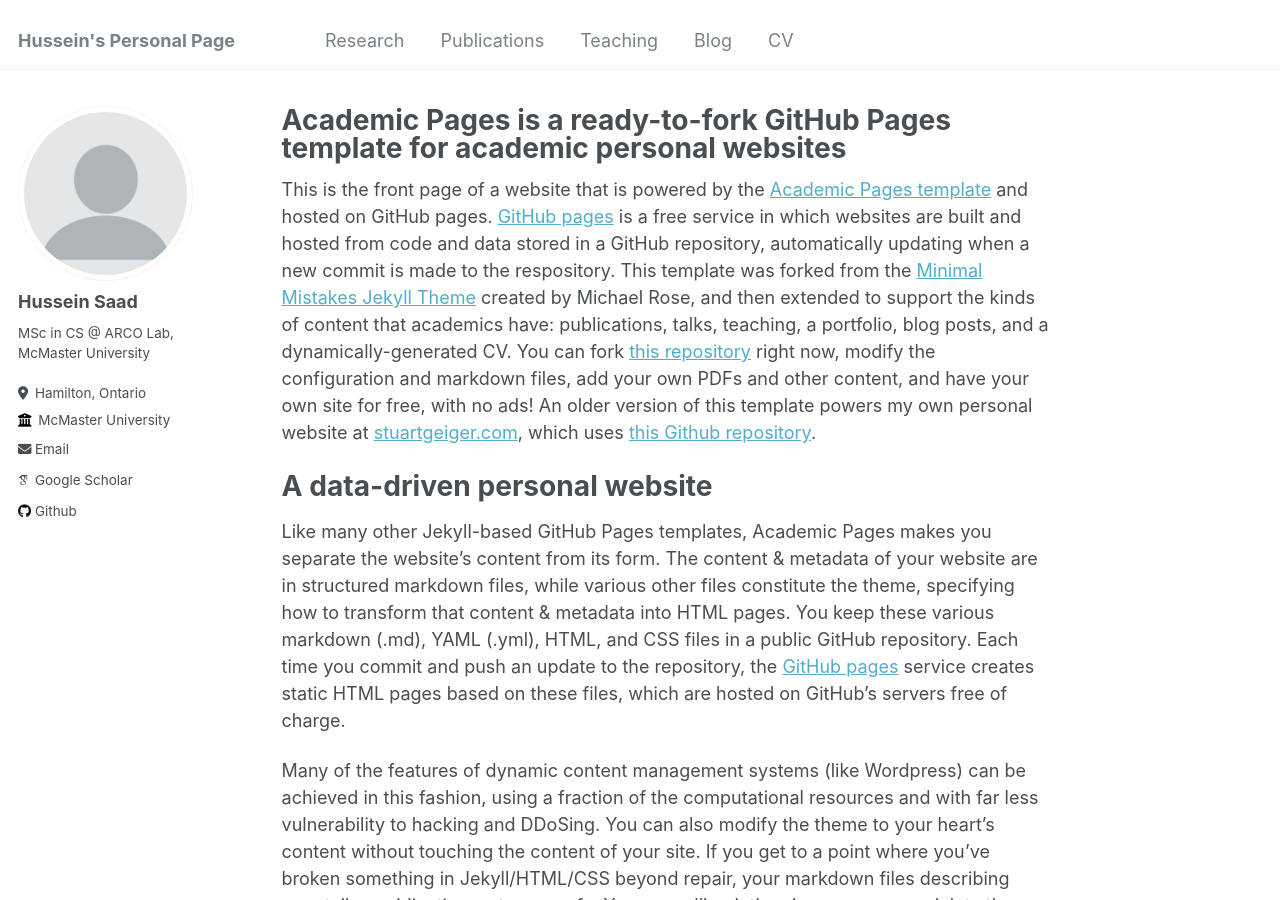
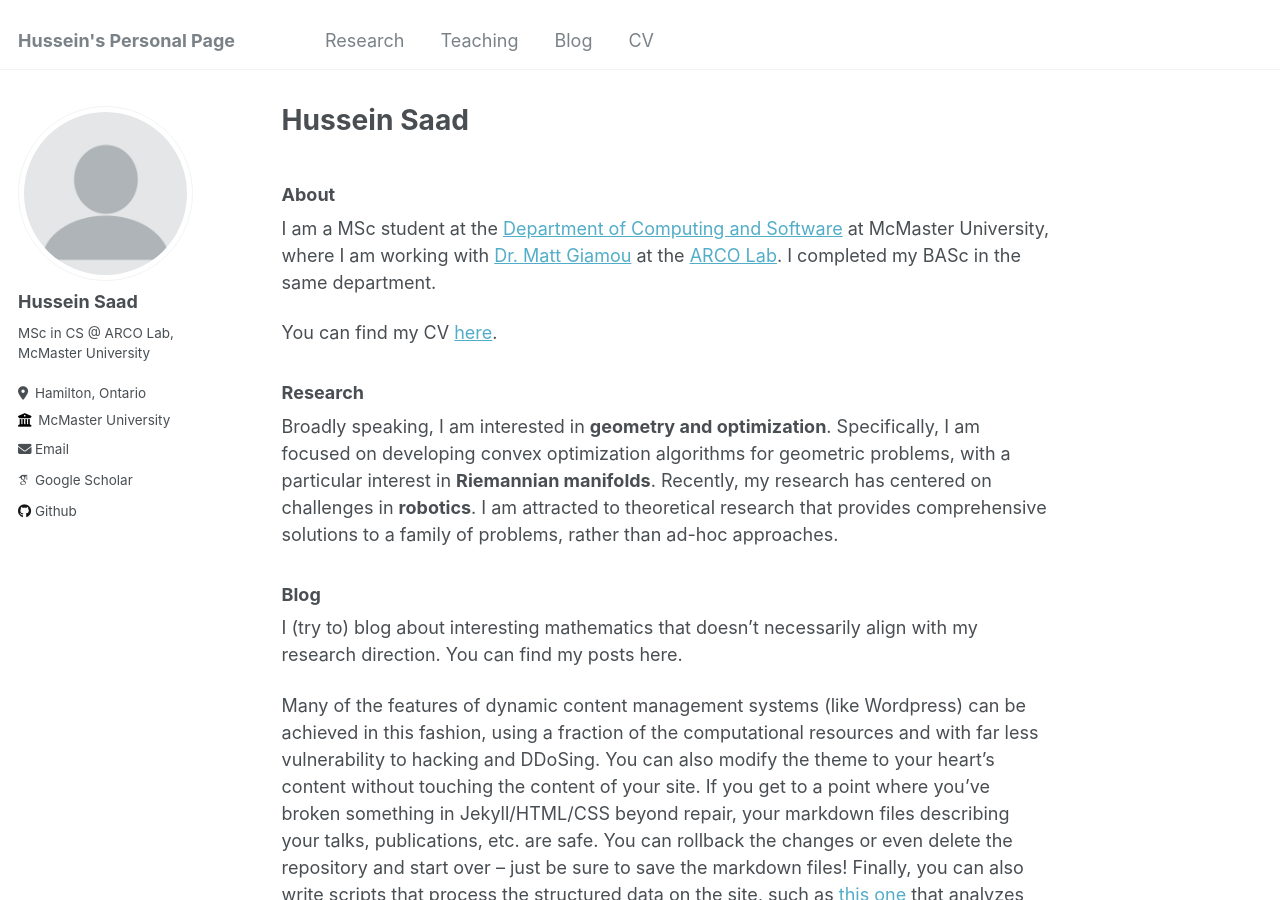
Before and after one commit to husseinsd1/husseinsd1.github.io, a Jekyll site: the page built from _pages/about.md, in a window 1280 px wide and 900 px high. Built offline with Jekyll 4.4.1, drawn with Linux system fonts in a browser that asks for light colours; some web fonts are replaced.

Commit message:
Update home page and pubs

```diff
--- a/_data/navigation.yml
+++ b/_data/navigation.yml
@@ -3,8 +3,8 @@ main:
   - title: "Research"
     url: /research/
 
-  - title: "Publications"
-    url: /publications/
+  # - title: "Publications"
+  #   url: /publications/
 
   # - title: "Talks"
   #   url: /talks/
--- a/_pages/about.md
+++ b/_pages/about.md
@@ -1,17 +1,28 @@
 ---
 permalink: /
-title: "Academic Pages is a ready-to-fork GitHub Pages template for academic personal websites"
+title: "Hussein Saad"
 author_profile: true
 redirect_from:
   - /about/
   - /about.html
 ---
 
-This is the front page of a website that is powered by the [Academic Pages template](https://github.com/academicpages/academicpages.github.io) and hosted on GitHub pages. [GitHub pages](https://pages.github.com) is a free service in which websites are built and hosted from code and data stored in a GitHub repository, automatically updating when a new commit is made to the respository. This template was forked from the [Minimal Mistakes Jekyll Theme](https://mmistakes.github.io/minimal-mistakes/) created by Michael Rose, and then extended to support the kinds of content that academics have: publications, talks, teaching, a portfolio, blog posts, and a dynamically-generated CV. You can fork [this repository](https://github.com/academicpages/academicpages.github.io) right now, modify the configuration and markdown files, add your own PDFs and other content, and have your own site for free, with no ads! An older version of this template powers my own personal website at [stuartgeiger.com](http://stuartgeiger.com), which uses [this Github repository](https://github.com/staeiou/staeiou.github.io).
+### About
+I am a MSc student at the [Department of Computing and Software](https://www.eng.mcmaster.ca/cas/) at McMaster University, where I am working with [Dr. Matt Giamou](https://mattgiamou.ca/) at the [ARCO Lab](https://arcolab.mcmaster.ca/). I completed my BASc in the same department.
 
-A data-driven personal website
-======
-Like many other Jekyll-based GitHub Pages templates, Academic Pages makes you separate the website's content from its form. The content & metadata of your website are in structured markdown files, while various other files constitute the theme, specifying how to transform that content & metadata into HTML pages. You keep these various markdown (.md), YAML (.yml), HTML, and CSS files in a public GitHub repository. Each time you commit and push an update to the repository, the [GitHub pages](https://pages.github.com/) service creates static HTML pages based on these files, which are hosted on GitHub's servers free of charge.
+You can find my CV [here](files/Hussein_Saad_CV.pdf).
+
+### Research
+Broadly speaking, I am interested in **geometry and optimization**. Specifically, I am focused on developing convex optimization algorithms for geometric problems, with a particular interest in **Riemannian manifolds**. Recently, my research has centered on challenges in **robotics**. I am attracted to theoretical research that provides comprehensive solutions to a family of problems, rather than ad-hoc approaches.
+
+### Blog
+I (try to) blog about interesting mathematics that doesn't necessarily align with my research direction. You can find my posts here.
+
+
+
+
+
+
 
 Many of the features of dynamic content management systems (like Wordpress) can be achieved in this fashion, using a fraction of the computational resources and with far less vulnerability to hacking and DDoSing. You can also modify the theme to your heart's content without touching the content of your site. If you get to a point where you've broken something in Jekyll/HTML/CSS beyond repair, your markdown files describing your talks, publications, etc. are safe. You can rollback the changes or even delete the repository and start over -- just be sure to save the markdown files! Finally, you can also write scripts that process the structured data on the site, such as [this one](https://github.com/academicpages/academicpages.github.io/blob/master/talkmap.ipynb) that analyzes metadata in pages about talks to display [a map of every location you've given a talk](https://academicpages.github.io/talkmap.html).
 
```
Also changed, not shown: _data/_research/research.md (added, +1 -0 lines), _pages/research.md (added, +10 -0 lines), 7 other files.
